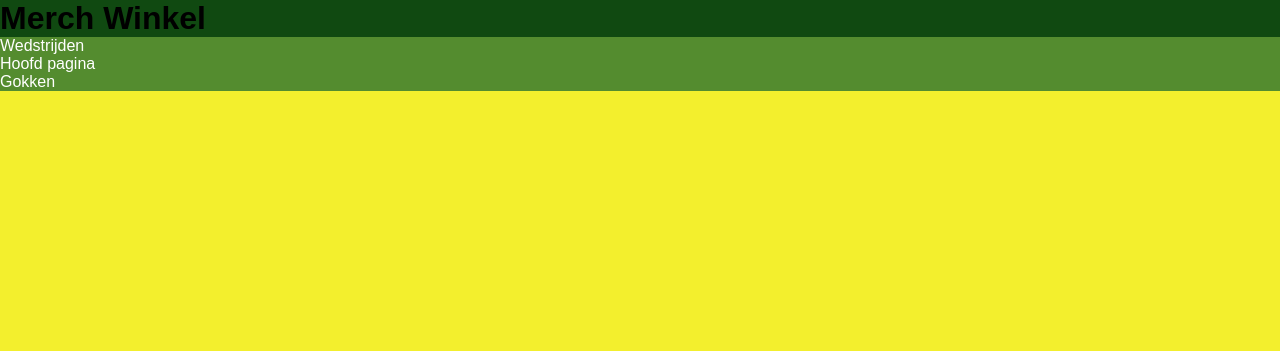
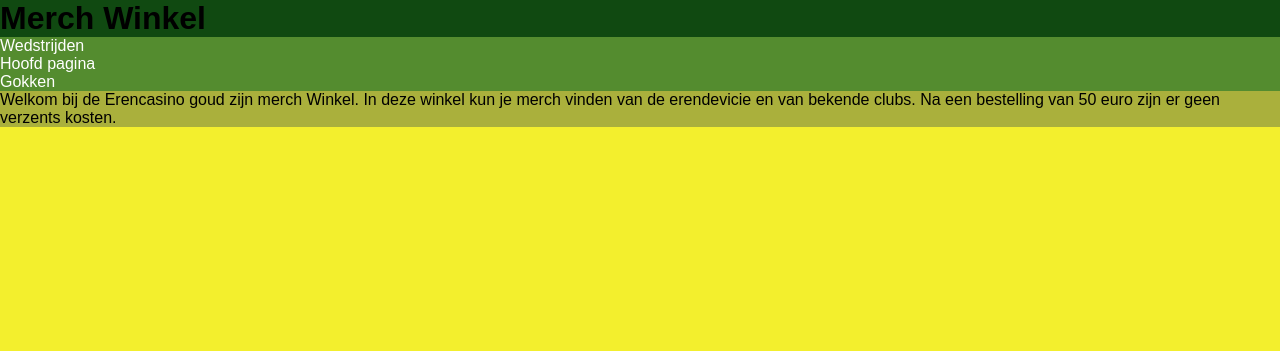
Before and after one commit to Ichthus-Lyceum/ich-2526-4h-in1-powebdesign-daanmidasrens, a PHP site: page /shop2.php in a window 1280 px wide. Shown: the top 351 px of the page. Run offline with PHP 8.4, Linux system fonts and the light colour scheme.

Commit message:
jippie yeayyyyyy

```diff
--- a/shop2.php
+++ b/shop2.php
@@ -26,5 +26,14 @@
     <p><a href=gokeuh.php>Gokken</a></p>
 </nav>
 
+<main>
+    <p>
+        Welkom bij de Erencasino goud zijn merch Winkel.
+        In deze winkel kun je merch vinden van de erendevicie en van bekende clubs.
+        Na een bestelling van 50 euro zijn er geen verzents kosten.
+    </p>
+
+</main>
+
 </body>
 </html>
```
